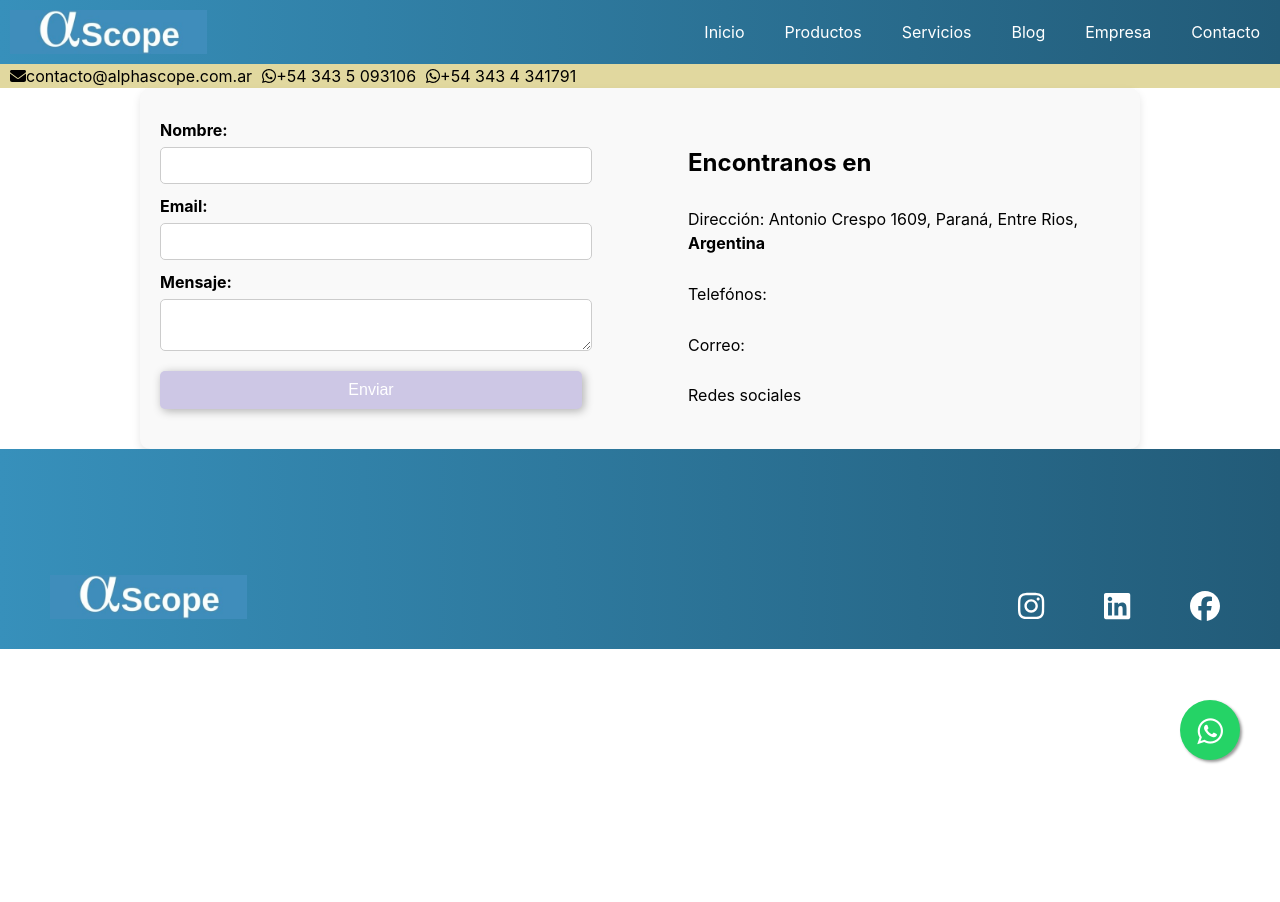
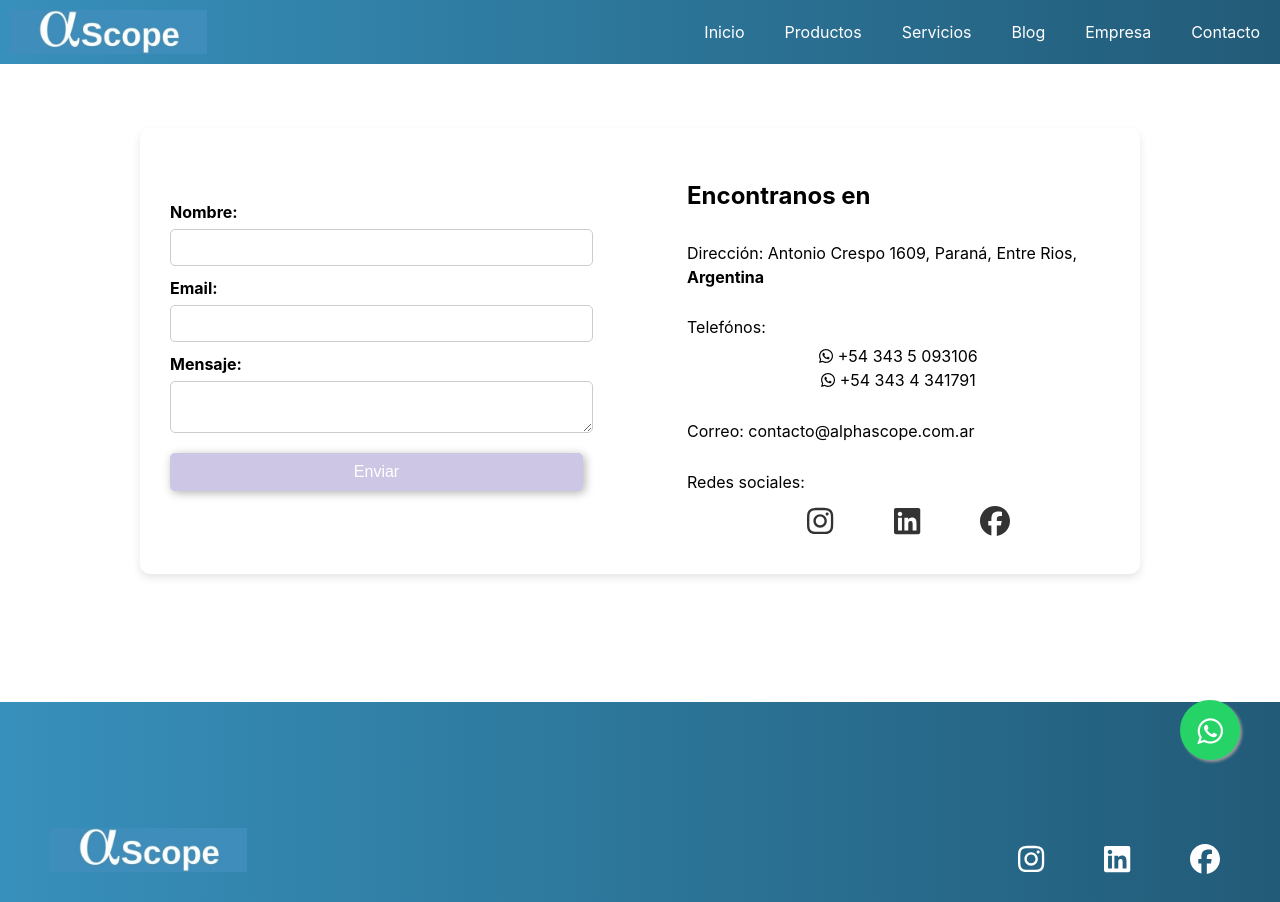
Before and after one commit to jimefle/alpha-web, a React (Vite) app in the folder alpha-web/: page /contact in a window 1280 px wide. Before the commit the page ends 800 px from the top, so only its background shows below. Built offline with nearby package versions, Linux system fonts and the light colour scheme.

Commit message:
delete nav contacto + details

```diff
--- a/alpha-web/src/App.css
+++ b/alpha-web/src/App.css
@@ -81,10 +81,10 @@ body{
   display: flex;
   flex-direction: column;
   flex-grow: 1;
+  min-height: 100vh;
 }
 main{
   flex: 1;
-
 }
 
 .float{
--- a/alpha-web/src/components/Carousel.jsx
+++ b/alpha-web/src/components/Carousel.jsx
@@ -7,7 +7,7 @@ const ImageCarousel = () => {
   return (
     <Carousel
       autoPlay
-      interval={10000} // Intervalo en milisegundos
+      interval={5000} // Intervalo en milisegundos
       infiniteLoop
       showThumbs={false}
       showStatus={false}
--- a/alpha-web/src/components/Header.jsx
+++ b/alpha-web/src/components/Header.jsx
@@ -1,8 +1,5 @@
 import '/src/styles/Header.css'
 import { Link } from 'react-router-dom'
-import { FontAwesomeIcon } from '@fortawesome/react-fontawesome';
-import { faEnvelope } from '@fortawesome/free-solid-svg-icons';
-import { faWhatsapp } from '@fortawesome/free-brands-svg-icons';
 
 const Header = () => {
     return(
@@ -19,24 +16,8 @@ const Header = () => {
             <Link to="/contact" className="header-links">Contacto</Link>
           </div>
       </header>
-      <div>
-        <nav className='contact-info'>
-          <div>
-            <FontAwesomeIcon icon={faEnvelope} />
-            <a href="mailto:contacto@alphascope.com.ar" className='contact-line'>contacto@alphascope.com.ar</a>
-          </div>
-          <div>
-            <FontAwesomeIcon icon={faWhatsapp} />
-            <a href="https://wa.me/543435093106" className='contact-line' target="_blank">+54 343 5 093106</a>
-          </div>
-          <div>
-            <FontAwesomeIcon icon={faWhatsapp} />
-            <a href="" className='contact-line' target="_blank">+54 343 4 341791</a>
-          </div>
-          </nav>
-        </div>
+
       </div>
-
     )
 }
 
--- a/alpha-web/src/pages/Contact.jsx
+++ b/alpha-web/src/pages/Contact.jsx
@@ -1,6 +1,8 @@
 import '../App.css';
 import '/src/styles/Contact.css';
-
+import { FontAwesomeIcon } from '@fortawesome/react-fontawesome';
+import { faWhatsapp } from '@fortawesome/free-brands-svg-icons';
+import { faLinkedin, faInstagram, faFacebook } from '@fortawesome/free-brands-svg-icons';
 const Contact = () => {
     return(
         <div className="contact-page">
@@ -22,8 +24,30 @@ const Contact = () => {
                 <h1>Encontranos en</h1>
                 <h5>Dirección: Antonio Crespo 1609, Paraná, Entre Rios, <strong>Argentina</strong></h5>
                 <h5>Telefónos:</h5>
-                <h5>Correo: </h5>
-                <h5>Redes sociales</h5>
+                <div>
+                    <FontAwesomeIcon icon={faWhatsapp} />
+                    <a href="https://wa.me/543435093106" className='contact-line' target="_blank"> +54 343 5 093106</a>
+                </div>
+                <div>
+                    <FontAwesomeIcon icon={faWhatsapp} />
+                    <a href="" className='contact-line' target="_blank"> +54 343 4 341791</a>
+                </div>
+                <h5>Correo:
+                <a href="mailto:contacto@alphascope.com.ar" className='contact-line'> contacto@alphascope.com.ar</a>
+                </h5>
+
+                <h5>Redes sociales:</h5>
+                <div>
+                    <a href="https://instagram.com/alphascope" target="_blank" rel="noopener noreferrer" className='icons'>
+                        <FontAwesomeIcon icon={faInstagram} />
+                    </a>
+                    <a href="https://www.linkedin.com/company/alphascope" target="_blank" rel="noopener noreferrer" className='icons'>
+                        <FontAwesomeIcon icon={faLinkedin} />
+                    </a>
+                    <a href="https://facebook.com/alphascope" target="_blank" rel="noopener noreferrer" className='icons'>
+                        <FontAwesomeIcon icon={faFacebook} />
+                    </a>
+                </div>
             </section>
         </div>
     )
--- a/alpha-web/src/styles/Article.css
+++ b/alpha-web/src/styles/Article.css
@@ -7,7 +7,8 @@
     justify-content: center;
     align-items: center;
     gap: 30px;
-    margin-bottom: 50px;
+    margin-top: 20px;
+    margin-bottom: 30px;
 }
 .article-info{
     text-align: start;
--- a/alpha-web/src/styles/Contact.css
+++ b/alpha-web/src/styles/Contact.css
@@ -4,12 +4,12 @@
     display: flex;
     flex-direction: column;
     align-items: center;
-    margin: 0 auto;
-    padding: 20px;
+    margin: 8em auto;
+    padding: 30px;
     max-width: 1000px;
-    background-color: #f9f9f9;
     border-radius: 10px;
     box-shadow: 0 4px 8px rgba(0, 0, 0, 0.1);
+    flex-wrap: wrap;
   }
 
   .user-info {
@@ -68,6 +68,9 @@
     font-weight: bold;
   }
 
+  .alpha-info .icons{
+    color: rgb(52, 51, 51);
+  }
   @media (min-width: 768px) {
     .contact-page {
       flex-direction: row;
```
Also changed, not shown: alpha-web/src/styles/Header.css (+23 -0 lines).
